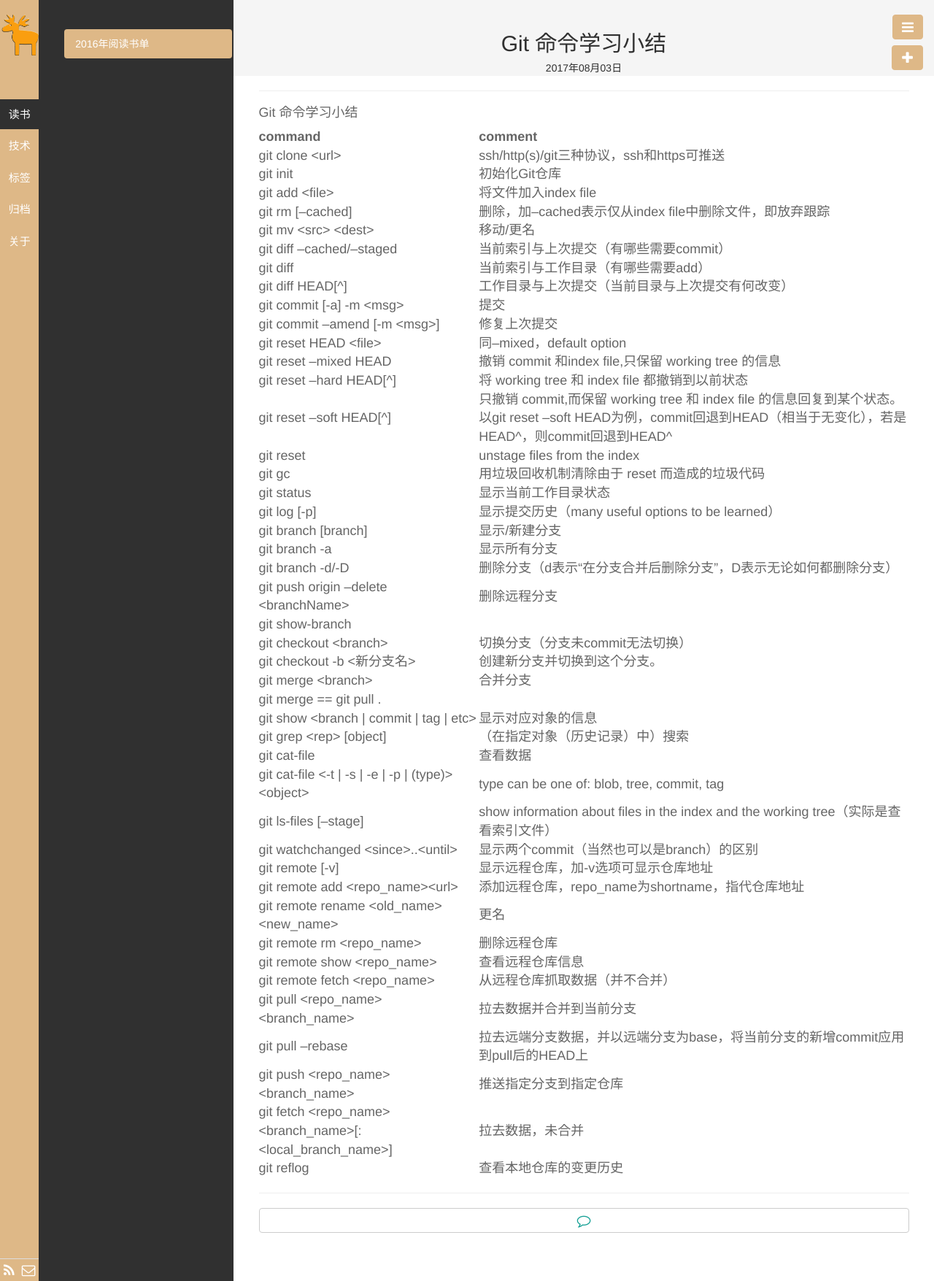
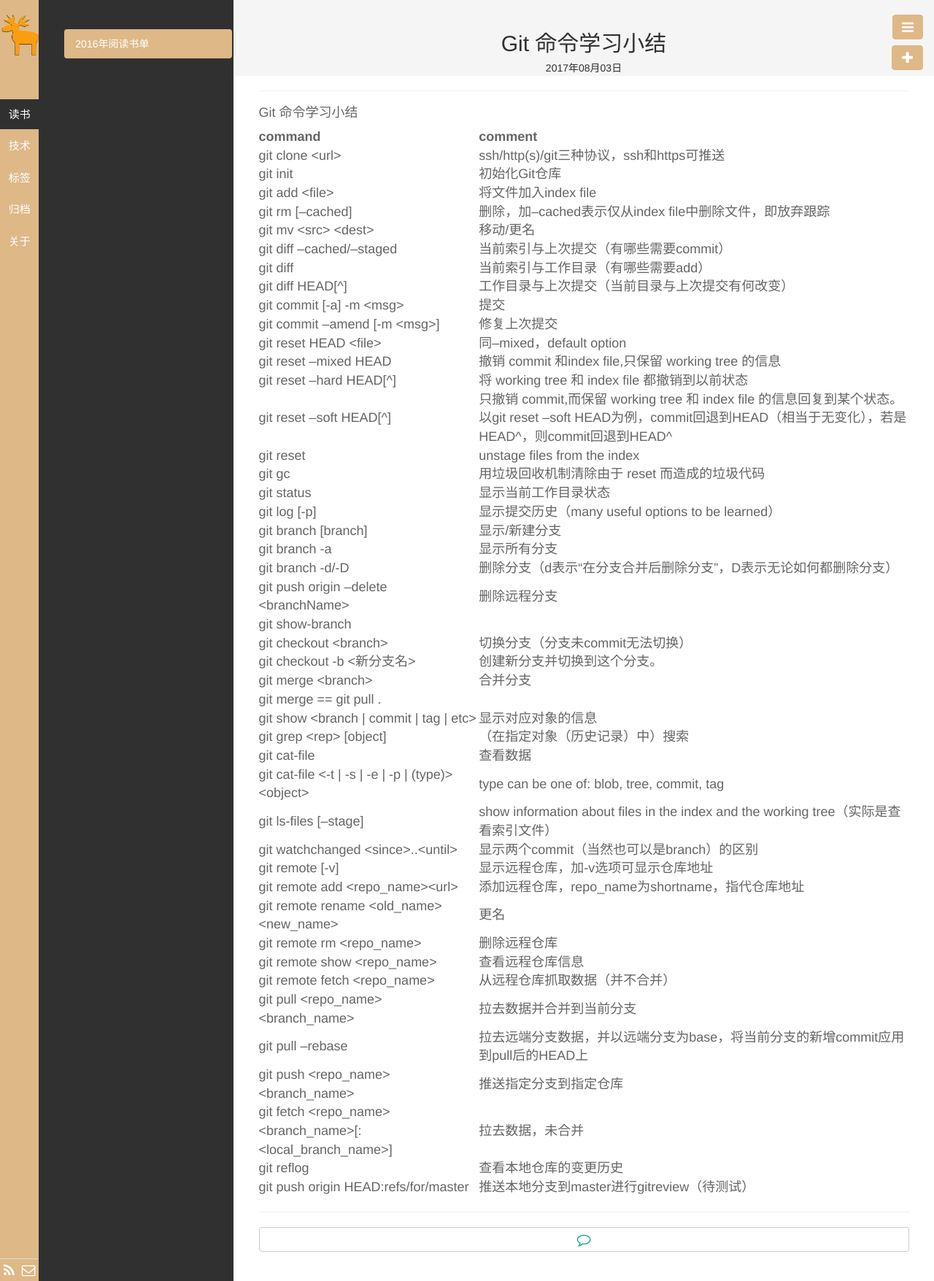
Before and after one commit to qhdwhy184/qhdwhy184.github.io, a Jekyll site: the page built from _posts/技术/2017-08-03-Git命令学习小结.md, in a window 1280 px wide. Shown: the whole page at 73% size. Built offline with Jekyll 4.4.1, drawn with Linux system fonts in a browser that asks for light colours.

Commit message:
Update 2017-08-03-Git命令学习小结.md

```diff
--- a/_posts/技术/2017-08-03-Git命令学习小结.md
+++ b/_posts/技术/2017-08-03-Git命令学习小结.md
@@ -57,3 +57,4 @@
 |git push &lt;repo_name&gt; &lt;branch_name&gt;|推送指定分支到指定仓库|
 |git fetch &lt;repo_name&gt; &lt;branch_name&gt;[:&lt;local_branch_name&gt;]|拉去数据，未合并|
 |git reflog |查看本地仓库的变更历史|
+|git push origin HEAD:refs/for/master|推送本地分支到master进行gitreview（待测试）|
```
